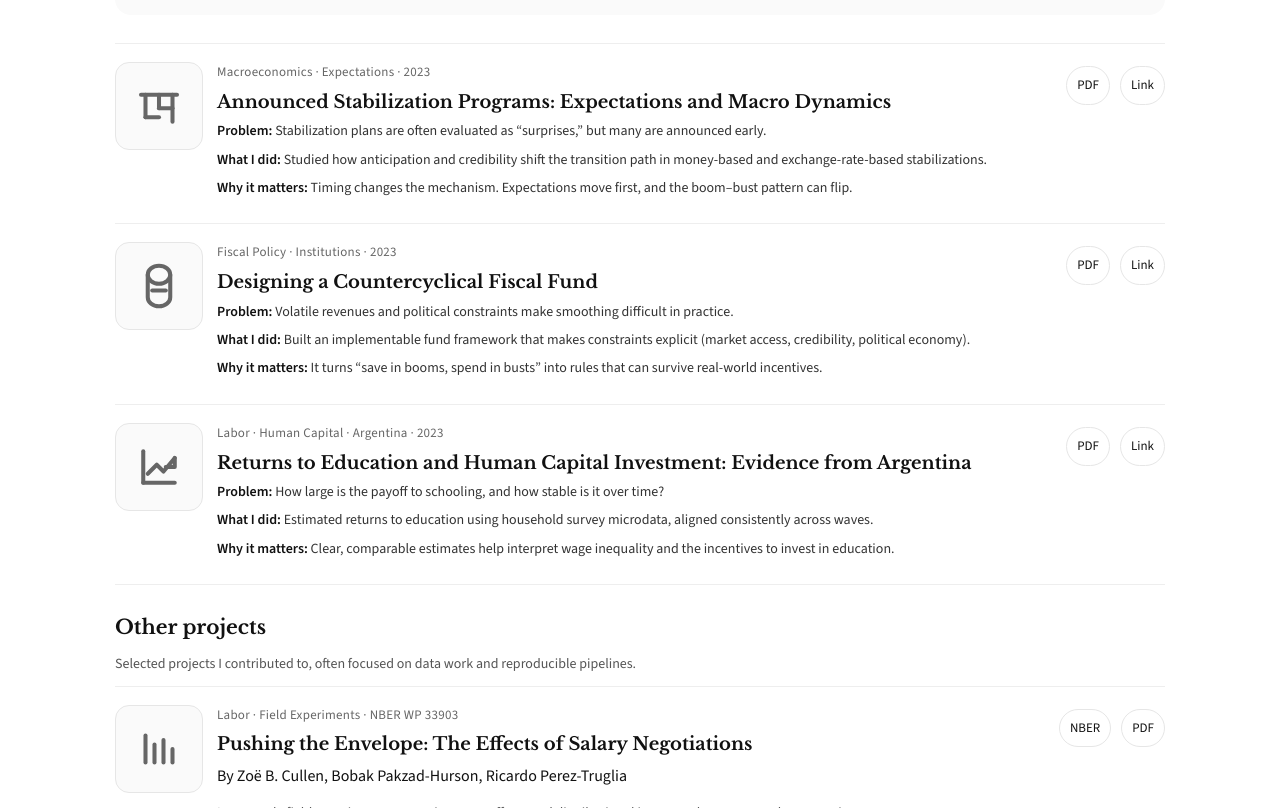
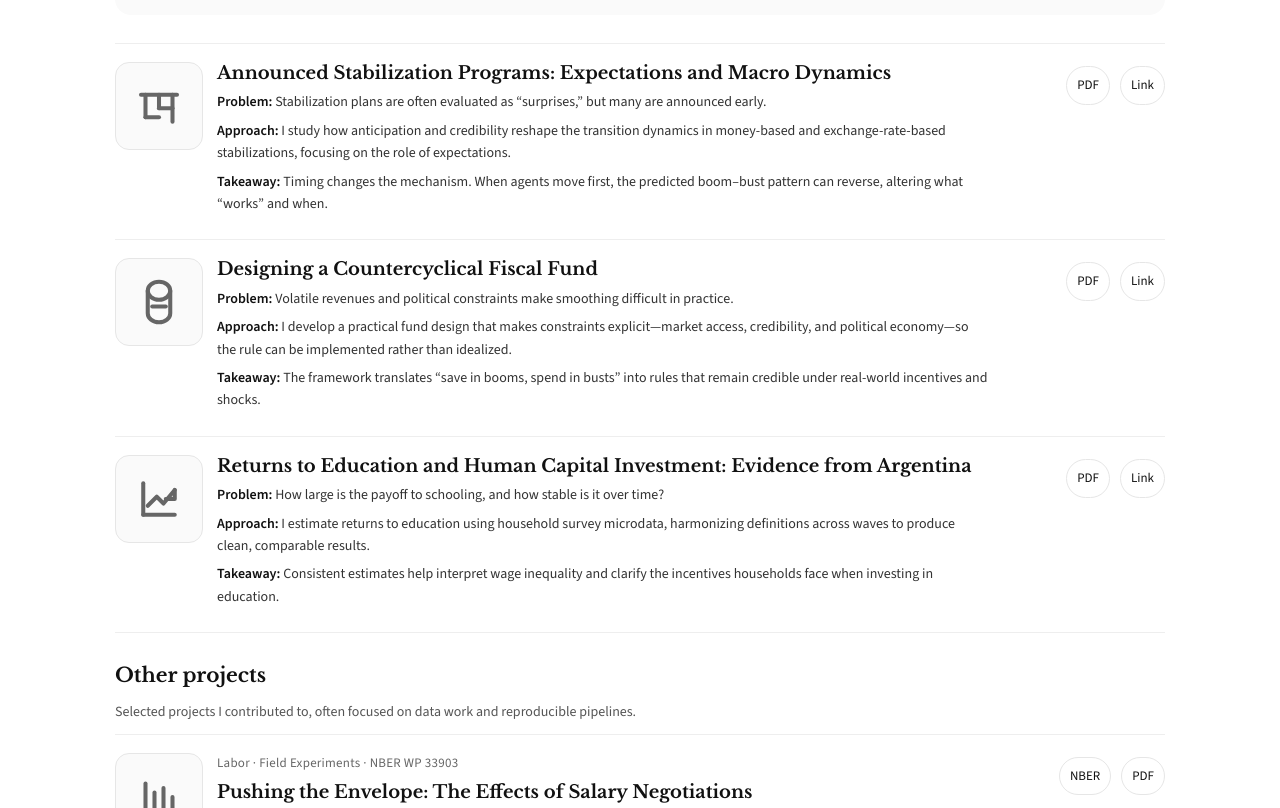
Before and after one commit to miriammalament/miriammalament.github.io, a plain HTML site: page projects.html in a window 1280 px wide. Shown: the part 795-1603 px from the top of the page. Drawn offline with nearby package versions, Linux system fonts and the light colour scheme.

Commit message:
Update projects.html

```diff
--- a/projects.html
+++ b/projects.html
@@ -344,13 +344,11 @@ Minimal portfolio layout: featured strip + visual thumbs + richer “case-study
             </div>
 
             <div>
-              <div class="meta">Macroeconomics · Expectations · 2023</div>
               <h3 id="p1">Announced Stabilization Programs: Expectations and Macro Dynamics</h3>
-
 <div class="lines" aria-label="Project snapshot">
   <p class="line"><b>Problem:</b> Stabilization plans are often evaluated as “surprises,” but many are announced early.</p>
-                <p class="line"><b>What I did:</b> Studied how anticipation and credibility shift the transition path in money-based and exchange-rate-based stabilizations.</p>
-                <p class="line"><b>Why it matters:</b> Timing changes the mechanism. Expectations move first, and the boom–bust pattern can flip.</p>
+  <p class="line"><b>Approach:</b> I study how anticipation and credibility reshape the transition dynamics in money-based and exchange-rate-based stabilizations, focusing on the role of expectations.</p>
+  <p class="line"><b>Takeaway:</b> Timing changes the mechanism. When agents move first, the predicted boom–bust pattern can reverse, altering what “works” and when.</p>
 </div>
 
             </div>
@@ -373,13 +371,12 @@ Minimal portfolio layout: featured strip + visual thumbs + richer “case-study
             </div>
 
             <div>
-              <div class="meta">Fiscal Policy · Institutions · 2023</div>
               <h3 id="p2">Designing a Countercyclical Fiscal Fund</h3>
 
 <div class="lines" aria-label="Project snapshot">
   <p class="line"><b>Problem:</b> Volatile revenues and political constraints make smoothing difficult in practice.</p>
-                <p class="line"><b>What I did:</b> Built an implementable fund framework that makes constraints explicit (market access, credibility, political economy).</p>
-                <p class="line"><b>Why it matters:</b> It turns “save in booms, spend in busts” into rules that can survive real-world incentives.</p>
+  <p class="line"><b>Approach:</b> I develop a practical fund design that makes constraints explicit—market access, credibility, and political economy—so the rule can be implemented rather than idealized.</p>
+  <p class="line"><b>Takeaway:</b> The framework translates “save in booms, spend in busts” into rules that remain credible under real-world incentives and shocks.</p>
 </div>
 
             </div>
@@ -403,13 +400,12 @@ Minimal portfolio layout: featured strip + visual thumbs + richer “case-study
             </div>
 
             <div>
-              <div class="meta">Labor · Human Capital · Argentina · 2023</div>
               <h3 id="p3">Returns to Education and Human Capital Investment: Evidence from Argentina</h3>
 
 <div class="lines" aria-label="Project snapshot">
   <p class="line"><b>Problem:</b> How large is the payoff to schooling, and how stable is it over time?</p>
-                <p class="line"><b>What I did:</b> Estimated returns to education using household survey microdata, aligned consistently across waves.</p>
-                <p class="line"><b>Why it matters:</b> Clear, comparable estimates help interpret wage inequality and the incentives to invest in education.</p>
+  <p class="line"><b>Approach:</b> I estimate returns to education using household survey microdata, harmonizing definitions across waves to produce clean, comparable results.</p>
+  <p class="line"><b>Takeaway:</b> Consistent estimates help interpret wage inequality and clarify the incentives households face when investing in education.</p>
 </div>
 
             </div>
```
Lines whose indentation alone changed are shown as unchanged.
